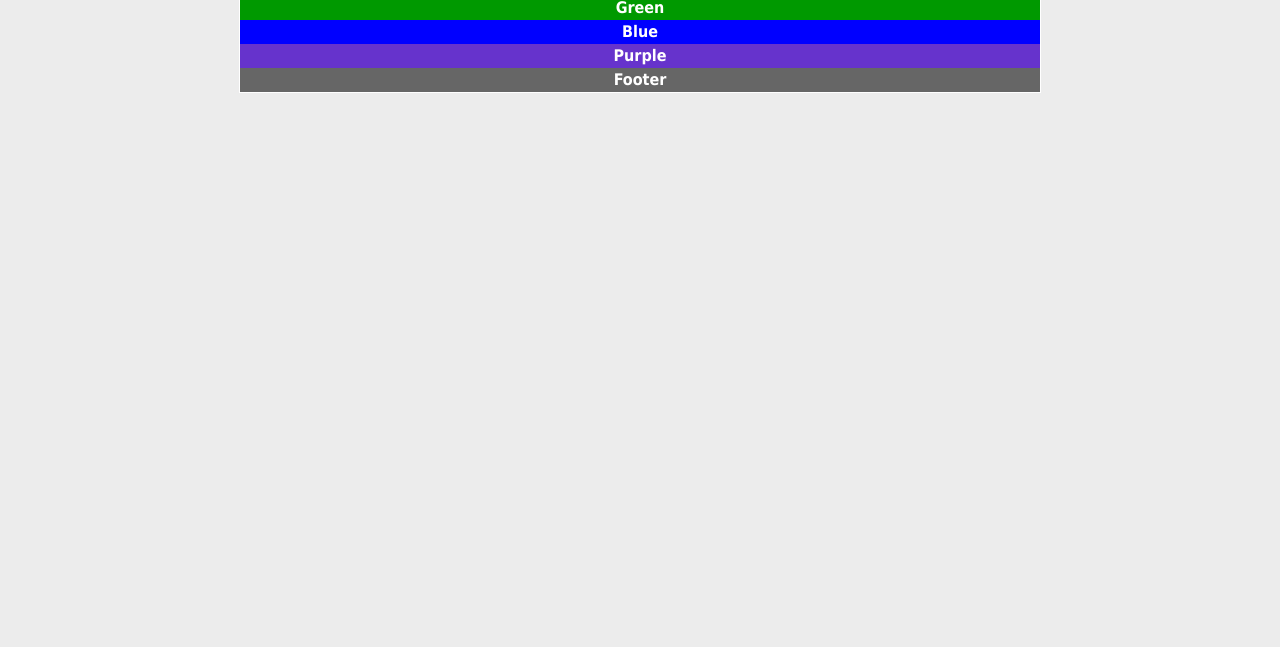
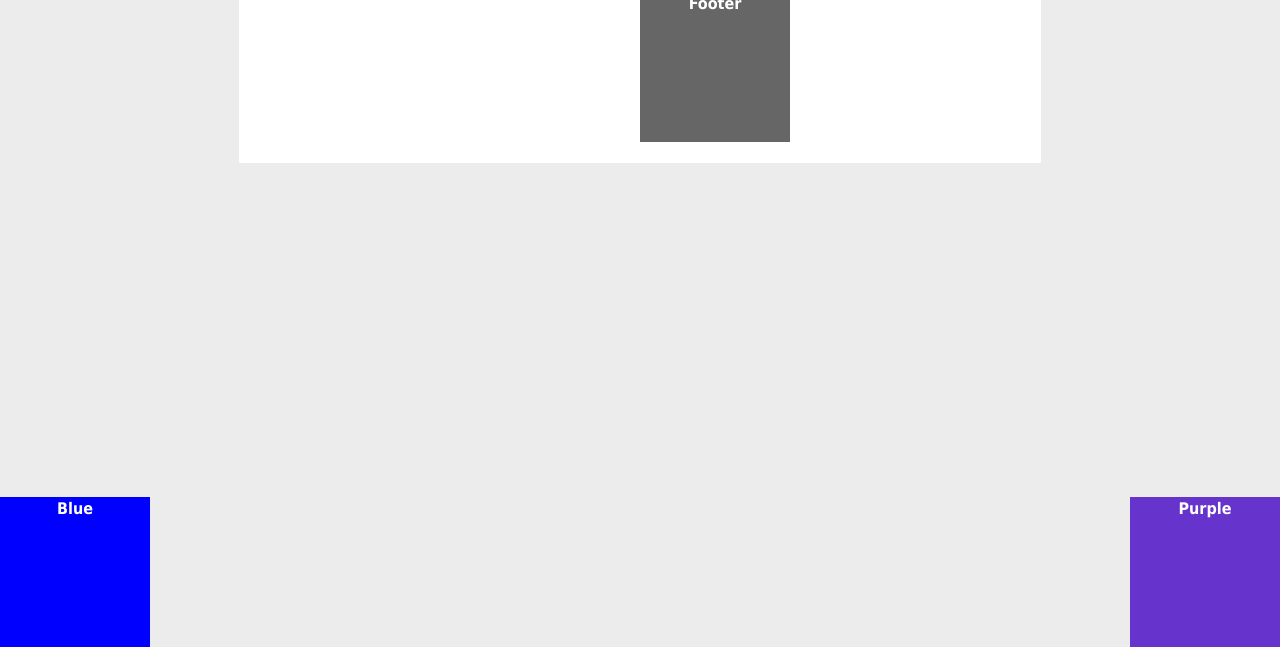
Before and after one commit to Kayland-Childress/ifsc-1310, a plain HTML site: page positioning-lab/absolute-1.html in a window 1280 px wide. Shown: the part 153-800 px from the top of the page. Drawn offline with Linux system fonts and the light colour scheme.

Commit message:
Absolute-1 Mostly Correct

```diff
--- a/positioning-lab/absolute-1.html
+++ b/positioning-lab/absolute-1.html
@@ -32,18 +32,45 @@ body {
 }
 #red {
 	background-color: #900;
+  height: 150px;
+  width: 150px;
+  position: absolute;
+  top: 0;
+  left: 0;
 }
 #green {
 	background-color: #090;
+  height: 150px;
+  width: 150px;
+  position: absolute;
+  top: 0;
+  right: 0;
 }
 #blue {
 	background-color: #00F;
+  height: 150px;
+  width: 150px;
+  position: absolute;
+  bottom: 0;
+  left: 0;
 }
 #purple {
 	background-color: #63C;
+  height: 150px;
+  width: 150px;
+  position: absolute;
+  bottom: 0;
+  right: 0;
 }
 #footer {
 	background-color: #666;
+  height: 150px;
+  width: 150px;
+  margin-top: 20px;
+  margin-bottom: 20px;
+  margin-left: 50%;
+  margin-right: 50%;
+
 }
 h1 {
 	color: #000;
```
